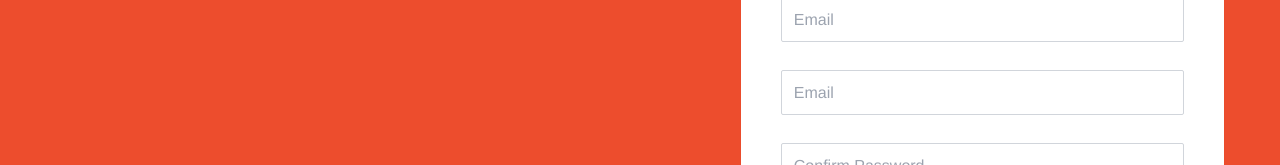
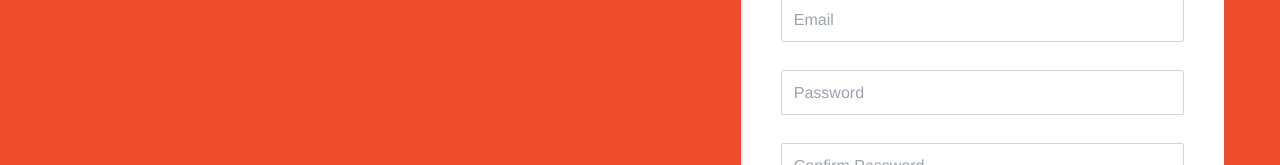
Before and after one commit to VoVyKhang/shopee-clone, a React (Vite) app: page /register in a window 1280 px wide. Shown: the part 319-484 px from the top of the page. Built offline with nearby package versions, Linux system fonts and the light colour scheme.

Commit message:
add call api register

```diff
--- a/package.json
+++ b/package.json
@@ -15,6 +15,7 @@
   "dependencies": {
     "@hookform/resolvers": "^3.3.1",
     "axios": "^1.5.0",
+    "lodash": "^4.17.21",
     "react": "^18.2.0",
     "react-dom": "^18.2.0",
     "react-hook-form": "^7.46.1",
@@ -23,6 +24,7 @@
     "yup": "^1.3.0"
   },
   "devDependencies": {
+    "@types/lodash": "^4.14.199",
     "@types/node": "^20.5.9",
     "@types/react": "^18.2.15",
     "@types/react-dom": "^18.2.7",
--- /dev/null
+++ b/src/apis/auth.api.ts
@@ -0,0 +1,4 @@
+import { AuthResponse } from 'src/types/auth.type'
+import http from 'src/utils/http'
+
+export const registerAccount = (body: { email: string; password: string }) => http.post<AuthResponse>('/register', body)
--- a/src/pages/Register/Register.tsx
+++ b/src/pages/Register/Register.tsx
@@ -1,6 +1,9 @@
 import { yupResolver } from '@hookform/resolvers/yup'
+import { omit } from 'lodash'
 import { useForm } from 'react-hook-form'
+import { useMutation } from 'react-query'
 import { Link } from 'react-router-dom'
+import { registerAccount } from 'src/apis/auth.api'
 import Input from 'src/components/Input/Input'
 import { Schema, schema } from 'src/utils/rules'
 
@@ -15,8 +18,17 @@ function Register() {
     resolver: yupResolver(schema)
   })
 
+  const registerAccountMutation = useMutation({
+    mutationFn: (body: Omit<FormData, 'confirm_password'>) => registerAccount(body)
+  })
+
   const onSubmit = handleSubmit((data) => {
-    console.log(data)
+    const body = omit(data, ['confirm_password'])
+    registerAccountMutation.mutate(body, {
+      onSuccess: (data) => {
+        console.log(data)
+      }
+    })
   })
 
   return (
@@ -41,7 +53,7 @@ function Register() {
                 type='password'
                 className='mt-2'
                 errorMessage={errors.password?.message}
-                placeholder='Email'
+                placeholder='Password'
                 autoComplete='on'
               />
 
--- /dev/null
+++ b/src/types/utils.type.ts
@@ -0,0 +1,4 @@
+export interface ResponseApi<Data> {
+  message: string
+  data?: Data
+}
```
Also changed, not shown: src/types/auth.type.ts (added, +8 -0 lines), src/types/user.type.ts (added, +13 -0 lines), 1 other file (tests, documents, lock files or other folders).
